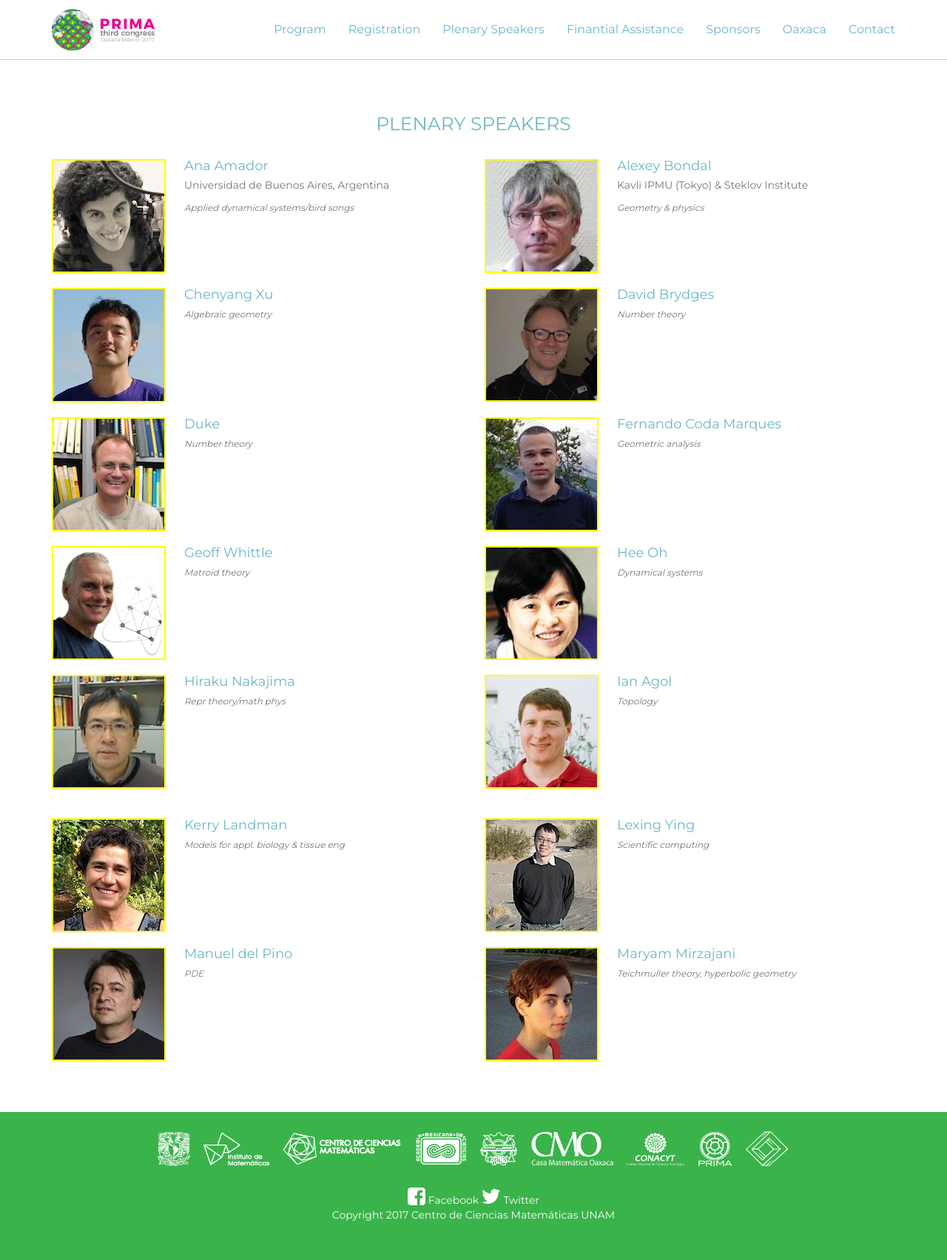
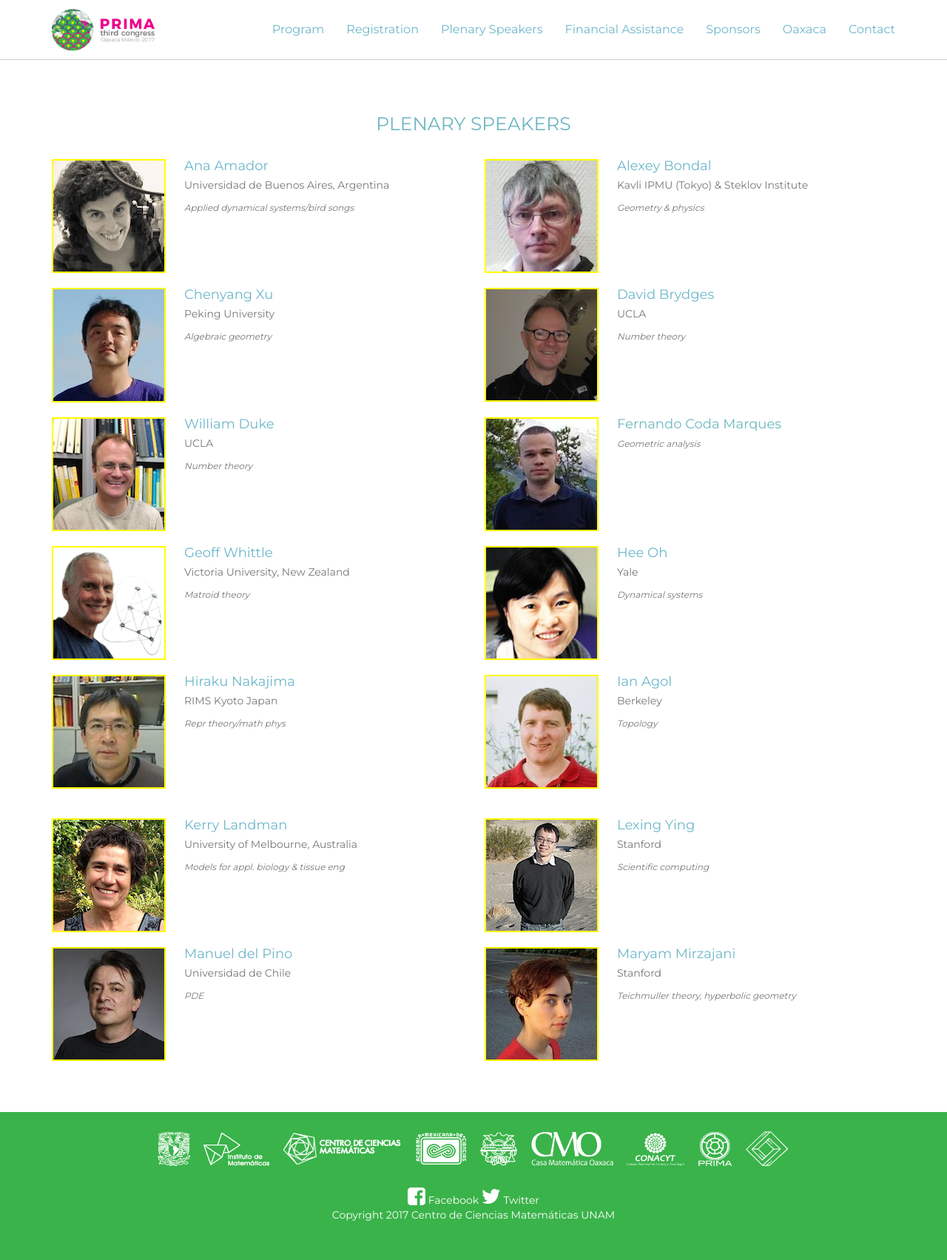
Before and after one commit to miguel-mx/PRIMA, a PHP site: template views/speakers.html.twig in a window 1280 px wide. Shown: the whole page at 74% size. Run offline with PHP 8.4, Linux system fonts and the light colour scheme; the template is opened without the code that fills it, so the values that code supplies are empty; some libraries are stand-ins or nearby versions; some web fonts are replaced.

Commit message:
- Paginas web plenary speakers

```diff
--- a/views/base.html.twig
+++ b/views/base.html.twig
@@ -56,7 +56,7 @@
                 <li><a href="{{ app.request.basepath }}/program">Program</a></li>
                 <li><a href="#">Registration</a></li>
                 <li><a href="{{ app.request.basepath }}/plenary-speakers">Plenary Speakers</a></li>
-                <li><a href="{{ app.request.basepath }}/financial-assistance">Finantial Assistance</a></li>
+                <li><a href="{{ app.request.basepath }}/financial-assistance">Financial Assistance</a></li>
                 <li><a href="{{ app.request.basepath }}/sponsors">Sponsors</a></li>
                 <li><a href="{{ app.request.basepath }}/oaxaca">Oaxaca</a></li>
                 <li><a href="{{ app.request.basepath }}/contact">Contact</a></li>
--- a/views/home.html.twig
+++ b/views/home.html.twig
@@ -112,7 +112,7 @@
         <div align="center">
             <div><h4>Maria ChudnovskyS <br><small>Columbia University</small></h4></div>
             <div><h4>Kenji Fukaya <br><small>Simons Center, Stony Brook</small></h4></div>
-            <div><h4>Peter arnak <br><small>Princeton</small></h4></div>
+            <div><h4>Peter Sarnak <br><small>Princeton</small></h4></div>
             <div><h4>Jongil Park <br><small>Seoul National University</small></h4></div>
             <div><h4>Kyoji Saito <br><small>Kavli-IPMU, Tokyo</small></h4></div>
             <div><h4>Patricio Felmer <br><small>CMM, Universidad de Chile</small></h4></div>
--- a/views/speakers.html.twig
+++ b/views/speakers.html.twig
@@ -14,7 +14,7 @@
                         </a>
                     </div>
                     <div class="media-body plenary">
-                        <h4 class="media-heading">Ana Amador</h4>
+                        <h4 class="media-heading"><a href="http://users.df.uba.ar/anita/amador/Ana_Amador/Welcome.html">Ana Amador</a></h4>
                         <p>Universidad de Buenos Aires, Argentina</p>
                         <p><small><em>Applied dynamical systems/bird songs</em></small></p>
                          <p>
@@ -31,7 +31,7 @@
                         </a>
                     </div>
                     <div class="media-body plenary">
-                        <h4 class="media-heading">Alexey Bondal</h4>
+                        <h4 class="media-heading"><a href="http://db.ipmu.jp/member/personal/170en.html">Alexey Bondal</a></h4>
                         <p>Kavli IPMU (Tokyo) & Steklov Institute</p>
                         <p><small><em>Geometry & physics</em></small></p>
                         <p>
@@ -50,7 +50,8 @@
                         </a>
                     </div>
                     <div class="media-body plenary">
-                        <h4 class="media-heading">Chenyang Xu <small>Peking University</small></h4>
+                        <h4 class="media-heading"><a href="http://www.bicmr.org/~chenyangxu">Chenyang Xu </a></h4>
+                        <p>Peking University</p>
                         <p><small><em>Algebraic geometry</em></small></p>
                         <p>
                         </p>
@@ -65,7 +66,8 @@
                         </a>
                     </div>
                     <div class="media-body plenary">
-                        <h4 class="media-heading">David Brydges <small>UCLA</small></h4>
+                        <h4 class="media-heading"><a href="http://www.math.ubc.ca/~db5d/">David Brydges</a></h4>
+                        <p>UCLA</p>
                         <p><small><em>Number theory</em></small></p>
                         <p>
                         </p>
@@ -83,7 +85,8 @@
                         </a>
                     </div>
                     <div class="media-body plenary">
-                        <h4 class="media-heading">Duke <small>UCLA</small></h4>
+                        <h4 class="media-heading"><a href="http://www.math.ucla.edu/~wdduke/">William Duke</a></h4>
+                        <p>UCLA</p>
                         <p><small><em>Number theory</em></small></p>
                         <p>
                         </p>
@@ -116,7 +119,8 @@
                         </a>
                     </div>
                     <div class="media-body plenary">
-                        <h4 class="media-heading">Geoff Whittle <small>Victoria University, New Zealand</small></h4>
+                        <h4 class="media-heading"><a href="http://www.victoria.ac.nz/sms/about/staff/geoff-whittle">Geoff Whittle</a></h4>
+                        <p>Victoria University, New Zealand</p>
                         <p><small><em>Matroid theory</em></small></p>
                         <p>
                         </p>
@@ -131,7 +135,8 @@
                         </a>
                     </div>
                     <div class="media-body plenary">
-                        <h4 class="media-heading">Hee Oh <small>Yale</small></h4>
+                        <h4 class="media-heading"><a href="http://gauss.math.yale.edu/~ho2/">Hee Oh</a></h4>
+                        <p>Yale</p>
                         <p><small><em>Dynamical systems</em></small></p>
                         <p>
                         </p>
@@ -149,7 +154,8 @@
                         </a>
                     </div>
                     <div class="media-body plenary">
-                        <h4 class="media-heading">Hiraku Nakajima <small>RIMS Kyoto Japan</small></h4>
+                        <h4 class="media-heading"><a href="http://www.kurims.kyoto-u.ac.jp/~nakajima/nakajima.html">Hiraku Nakajima</a></h4>
+                        <p>RIMS Kyoto Japan</p>
                         <p><small><em>Repr theory/math phys</em></small></p>
                         <p>
                         </p>
@@ -164,7 +170,8 @@
                         </a>
                     </div>
                     <div class="media-body plenary">
-                        <h4 class="media-heading">Ian Agol <small>Berkeley</small></h4>
+                        <h4 class="media-heading"><a href="https://math.berkeley.edu/~ianagol/">Ian Agol</a></h4>
+                        <p>Berkeley</p>
                         <p><small><em>Topology</em></small></p>
                         <p>
                         </p>
@@ -182,7 +189,8 @@
                         </a>
                     </div>
                     <div class="media-body plenary">
-                        <h4 class="media-heading">Kerry Landman <small>University of Melbourne, Australia</small></h4>
+                        <h4 class="media-heading"><a href="http://www.ms.unimelb.edu.au/~kerryl@unimelb/index.php?page_ref_id=86">Kerry Landman</a></h4>
+                        <p>University of Melbourne, Australia</p>
                         <p><small><em>Models for appl. biology & tissue eng</em></small></p>
                         <p>
                         </p>
@@ -197,7 +205,8 @@
                         </a>
                     </div>
                     <div class="media-body plenary">
-                        <h4 class="media-heading">Lexing Ying <small>Stanford</small></h4>
+                        <h4 class="media-heading"><a href="http://web.stanford.edu/~lexing/">Lexing Ying</a></h4>
+                        <p>Stanford</p>
                         <p><small><em>Scientific computing</em></small></p>
                         <p>
                         </p>
@@ -215,7 +224,8 @@
                         </a>
                     </div>
                     <div class="media-body plenary">
-                        <h4 class="media-heading">Manuel del Pino <small>U. de Chile</small></h4>
+                        <h4 class="media-heading"><a href="http://www.uchile.cl/portal/presentacion/historia/grandes-figuras/premios-nacionales/ciencias-/94667/manuel-del-pino-manresa">Manuel del Pino</a></h4>
+                        <p>Universidad de Chile</p>
                         <p><small><em>PDE</em></small></p>
                         <p>
                         </p>
@@ -230,7 +240,8 @@
                         </a>
                     </div>
                     <div class="media-body plenary">
-                        <h4 class="media-heading">Maryam Mirzajani <small>Stanford</small></h4>
+                        <h4 class="media-heading"><a href="">Maryam Mirzajani</a></h4>
+                        <p>Stanford</p>
                         <p><small><em>Teichmuller theory, hyperbolic geometry</em></small></p>
                         <p>
                         </p>
--- a/web/css/ccm.css
+++ b/web/css/ccm.css
@@ -285,24 +285,35 @@ h4{
 
 .special-session-a {
     padding: 10px;
-    color:#000;
+    color: #333;
     background-color: #E0D6EA;
 }
 
 .special-session-b {
     padding: 10px;
-    color:#000;
+    color: #333;
 
 }
 
 .program-session-1 {
     padding: 10px;
     background-color: #E0D6EA;
+    color: #333;
 }
 
 .program-session-2 {
     padding: 10px;
     background-color: #D3C1E0;
+    color: #333;
+}
+
+.session-title {
+    color: #3ab34a;
+}
+
+.organizers {
+    color: #333;
+    font-size: 14px;
 }
 
 .row-flex, .row-flex > div[class*='col-'] {
@@ -390,15 +401,6 @@ h4{
     color: #fff;
 }
 
-.session-title {
-    color: #3ab34a;
-}
-
-.organizers {
-    color: #333;
-    font-size: 14px;
-}
-
 /*breakpoin navbar */
 @media (max-width: 1199px) {
     .navbar-header {
```
Also changed, not shown: views/program.html.twig (+5 -2 lines).
